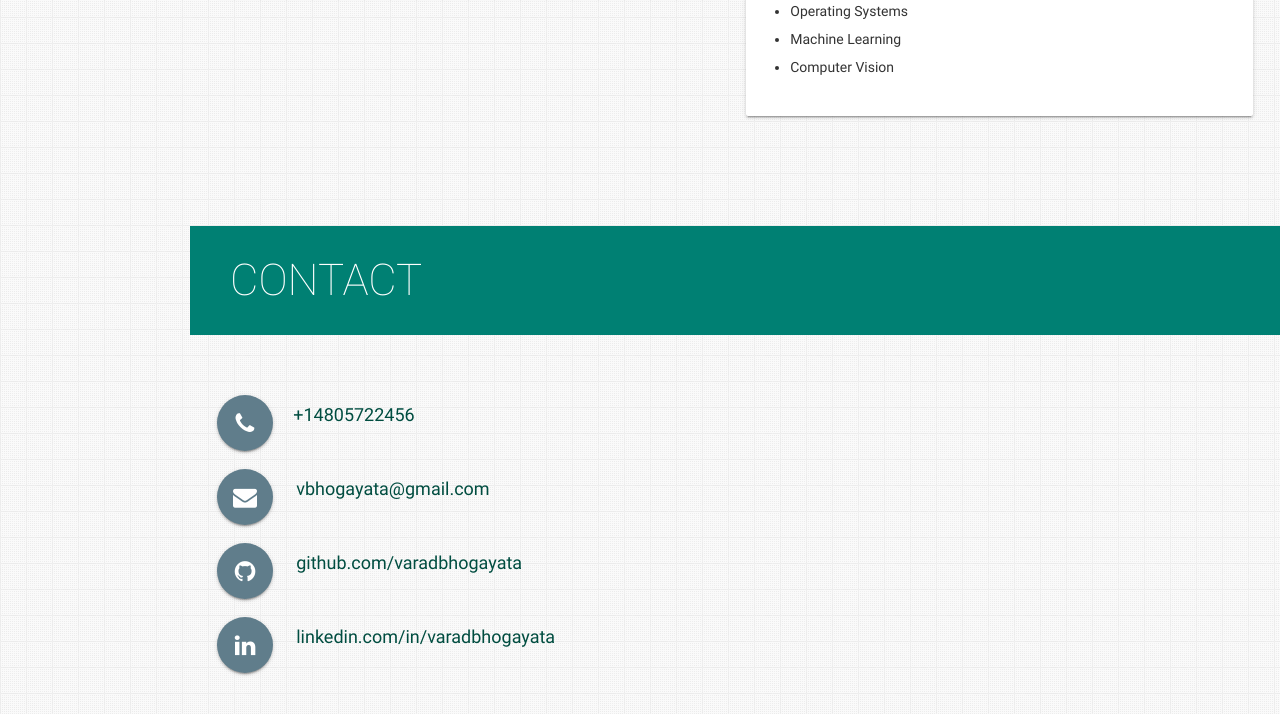
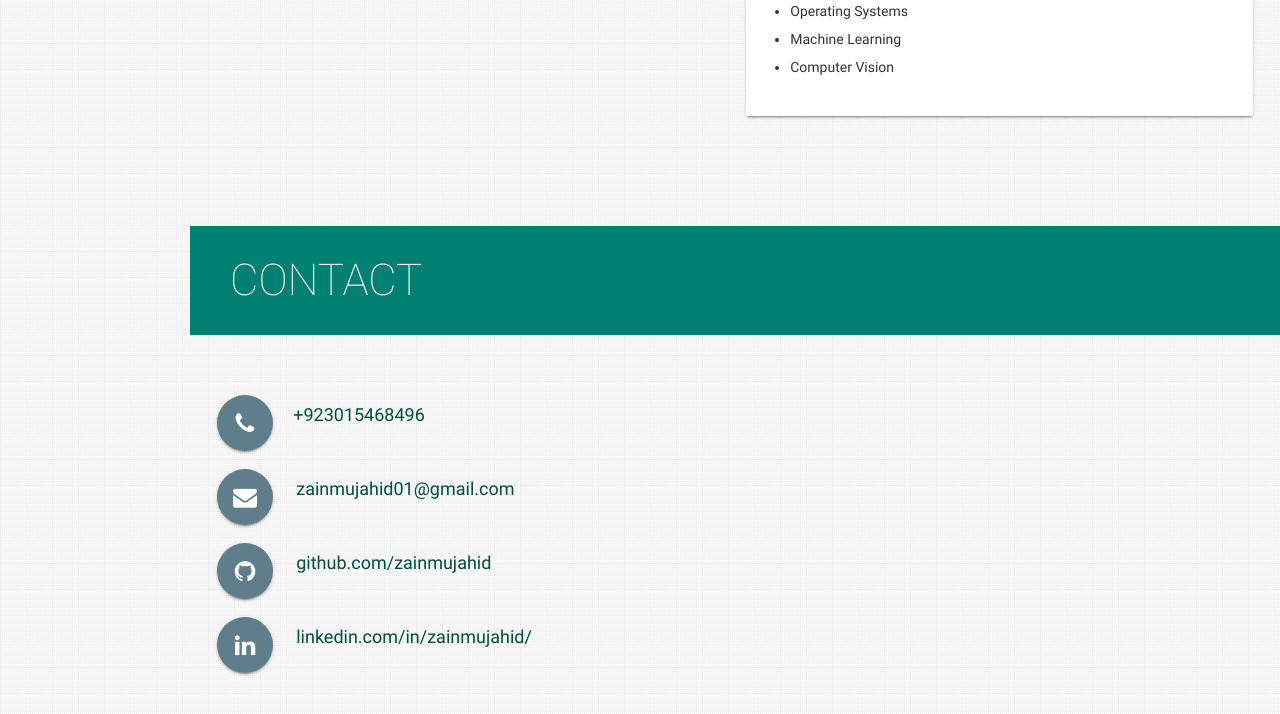
Before and after one commit to zainmujahid/zainmujahid.github.io, a plain HTML site: page index.html in a window 1280 px wide. Shown: the part 7055-7769 px from the top of the page. Drawn offline with nearby package versions, Linux system fonts and the light colour scheme.

Commit message:
updated contact section

```diff
--- a/index.html
+++ b/index.html
@@ -446,7 +446,7 @@ utilized perspective transformation, object detection, and object tracking to fi
                     data-tooltip="View Online"
                     class="btn-floating btn-large waves-effect waves-light blue-grey tooltipped"><i
                       class="fa fa-external-link"></i></a>
-                  <a aria-label="Visit the GitHub repo for  project" href="https://github.com/varadbhogayata/music-player"
+                  <a aria-label="Visit the GitHub repo for  project" href="https://github.com/zainmujahid//music-player"
                     target="_blank" data-position="top" data-tooltip="View Source"
                     class="btn-floating btn-large waves-effect waves-light blue-grey tooltipped"><i
                       class="fa fa-github"></i></a>
@@ -483,7 +483,7 @@ utilized perspective transformation, object detection, and object tracking to fi
                     data-tooltip="View Online"
                     class="btn-floating btn-large waves-effect waves-light blue-grey tooltipped"><i
                       class="fa fa-external-link"></i></a>
-                  <a aria-label="Visit the GitHub repo for  project" href="https://github.com/varadbhogayata/QuizUp"
+                  <a aria-label="Visit the GitHub repo for  project" href="https://github.com/zainmujahid//QuizUp"
                     target="_blank" data-position="top" data-tooltip="View Source"
                     class="btn-floating btn-large waves-effect waves-light blue-grey tooltipped"><i
                       class="fa fa-github"></i></a>
@@ -519,7 +519,7 @@ utilized perspective transformation, object detection, and object tracking to fi
                     data-tooltip="View Online"
                     class="btn-floating btn-large waves-effect waves-light blue-grey tooltipped"><i
                       class="fa fa-external-link"></i></a>
-                  <a aria-label="Visit the GitHub repo for  project" href="https://github.com/varadbhogayata/django-local-library"
+                  <a aria-label="Visit the GitHub repo for  project" href="https://github.com/zainmujahid//django-local-library"
                     target="_blank" data-position="top" data-tooltip="View Source"
                     class="btn-floating btn-large waves-effect waves-light blue-grey tooltipped"><i
                       class="fa fa-github"></i></a>
@@ -559,7 +559,7 @@ utilized perspective transformation, object detection, and object tracking to fi
                     data-tooltip="View Online"
                     class="btn-floating btn-large waves-effect waves-light blue-grey tooltipped"><i
                       class="fa fa-external-link"></i></a>
-                  <a aria-label="Visit the GitHub repo for  project" href="https://github.com/varadbhogayata/flask-blog"
+                  <a aria-label="Visit the GitHub repo for  project" href="https://github.com/zainmujahid//flask-blog"
                     target="_blank" data-position="top" data-tooltip="View Source"
                     class="btn-floating btn-large waves-effect waves-light blue-grey tooltipped"><i
                       class="fa fa-github"></i></a>
@@ -596,7 +596,7 @@ utilized perspective transformation, object detection, and object tracking to fi
                 </ul>
                 <div class="card-action">
                   <a aria-label="Visit the GitHub repo for  project"
-                    href="https://github.com/varadbhogayata/visual-question-answering" target="_blank"
+                    href="https://github.com/zainmujahid//visual-question-answering" target="_blank"
                     data-position="top" data-tooltip="View Source"
                     class="btn-floating btn-large waves-effect waves-light blue-grey tooltipped"><i
                       class="fa fa-github"></i></a>
@@ -633,7 +633,7 @@ utilized perspective transformation, object detection, and object tracking to fi
                 </ul>
                 <!-- TODO: UPLOAD THIS PROJECT ON GITHUB -->
                 <div class="card-action">
-                  <a aria-label="Visit the GitHub repo for  project" href="https://github.com/varadbhogayata/"
+                  <a aria-label="Visit the GitHub repo for  project" href="https://github.com/zainmujahid//"
                     target="_blank" data-position="top" data-tooltip="View Source"
                     class="btn-floating btn-large waves-effect waves-light blue-grey tooltipped"><i
                       class="fa fa-github"></i></a>
@@ -668,7 +668,7 @@ utilized perspective transformation, object detection, and object tracking to fi
 
                 </ul>
                 <div class="card-action">
-                  <a aria-label="Visit the GitHub repo for  project" href="https://github.com/varadbhogayata/"
+                  <a aria-label="Visit the GitHub repo for  project" href="https://github.com/zainmujahid//"
                     target="_blank" data-position="top" data-tooltip="View Source"
                     class="btn-floating btn-large waves-effect waves-light blue-grey tooltipped"><i
                       class="fa fa-github"></i></a>
@@ -703,7 +703,7 @@ utilized perspective transformation, object detection, and object tracking to fi
                 </ul>
                 <div class="card-action">
                   <a aria-label="Visit the GitHub repo for  project"
-                    href="https://github.com/varadbhogayata/visual-question-answering" target="_blank"
+                    href="https://github.com/zainmujahid//visual-question-answering" target="_blank"
                     data-position="top" data-tooltip="View Source"
                     class="btn-floating btn-large waves-effect waves-light blue-grey tooltipped"><i
                       class="fa fa-github"></i></a>
@@ -928,29 +928,29 @@ utilized perspective transformation, object detection, and object tracking to fi
       <h3 class="page-title white-text teal">Contact</h3>
       <div class="container">
         <p>
-          <a aria-label="Call Varad" data-position="top" data-tooltip="Call Varad"
+          <a aria-label="Call Zain" data-position="top" data-tooltip="Call Zain"
             class="btn-floating btn-large waves-effect waves-light blue-grey tooltipped"><i class="fa fa-phone"></i><a
-              aria-label="Call Varad">+14805722456</a></a>
+              aria-label="Call Zain">+923015468496</a></a>
         </p>
         <p>
-          <a aria-label="Email Varad" href="mailto:vbhogayata@gmail.com" target="_blank" data-position="top"
-            data-tooltip="Email Varad" class="btn-floating btn-large waves-effect waves-light blue-grey tooltipped"><i
-              class="fa fa-envelope"></i><a aria-label="Email Varad" href="mailto:vbhogayata@gmail.com"
-              class="hoverline">vbhogayata@gmail.com</a></a>
+          <a aria-label="Email Zain" href="mailto:zainmujahid01@gmail.com" target="_blank" data-position="top"
+            data-tooltip="Email Zain" class="btn-floating btn-large waves-effect waves-light blue-grey tooltipped"><i
+              class="fa fa-envelope"></i><a aria-label="Email Zain" href="mailto:zainmujahid01@gmail.com"
+              class="hoverline">zainmujahid01@gmail.com</a></a>
         </p>
         <p>
-          <a aria-label="View Varad on GitHub" href="http://github.com/varadbhogayata" target="_blank"
-            data-position="top" data-tooltip="View Varad on GitHub"
+          <a aria-label="View Zain on GitHub" href="https://github.com/zainmujahid" target="_blank"
+            data-position="top" data-tooltip="View Zain on GitHub"
             class="btn-floating btn-large waves-effect waves-light blue-grey tooltipped"><i class="fa fa-github"></i><a
-              aria-label="Varad on Github" href="http://github.com/varadbhogayata" class="hoverline"
-              target="_blank">github.com/varadbhogayata</a></a>
+              aria-label="Zain on Github" href="https://github.com/zainmujahid" class="hoverline"
+              target="_blank">github.com/zainmujahid</a></a>
         </p>
         <p>
-          <a aria-label="View Varad on LinkedIn" href="http://linkedin.com/in/varadbhogayata" target="_blank"
-            data-position="top" data-tooltip="View Varad on LinkedIn"
+          <a aria-label="View Zain on LinkedIn" href="https://www.linkedin.com/in/zainmujahid/" target="_blank"
+            data-position="top" data-tooltip="View Zain on LinkedIn"
             class="btn-floating btn-large waves-effect waves-light blue-grey tooltipped"><i
-              class="fa fa-linkedin"></i><a aria-label="Varad on LinkedIn" href="http://linkedin.com/in/varadbhogayata"
-              class="hoverline" target="_blank">linkedin.com/in/varadbhogayata</a></a>
+              class="fa fa-linkedin"></i><a aria-label="Varad on LinkedIn" href="https://www.linkedin.com/in/zainmujahid/"
+              class="hoverline" target="_blank">linkedin.com/in/zainmujahid/</a></a>
         </p>
       </div>
     </section>
```
